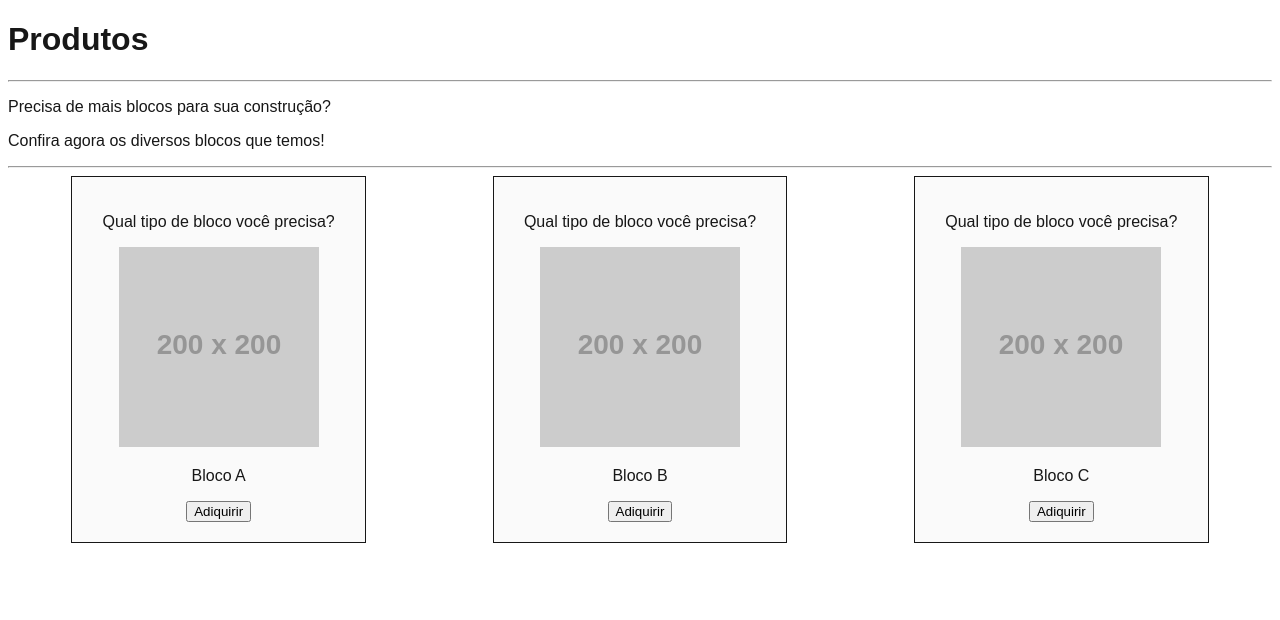
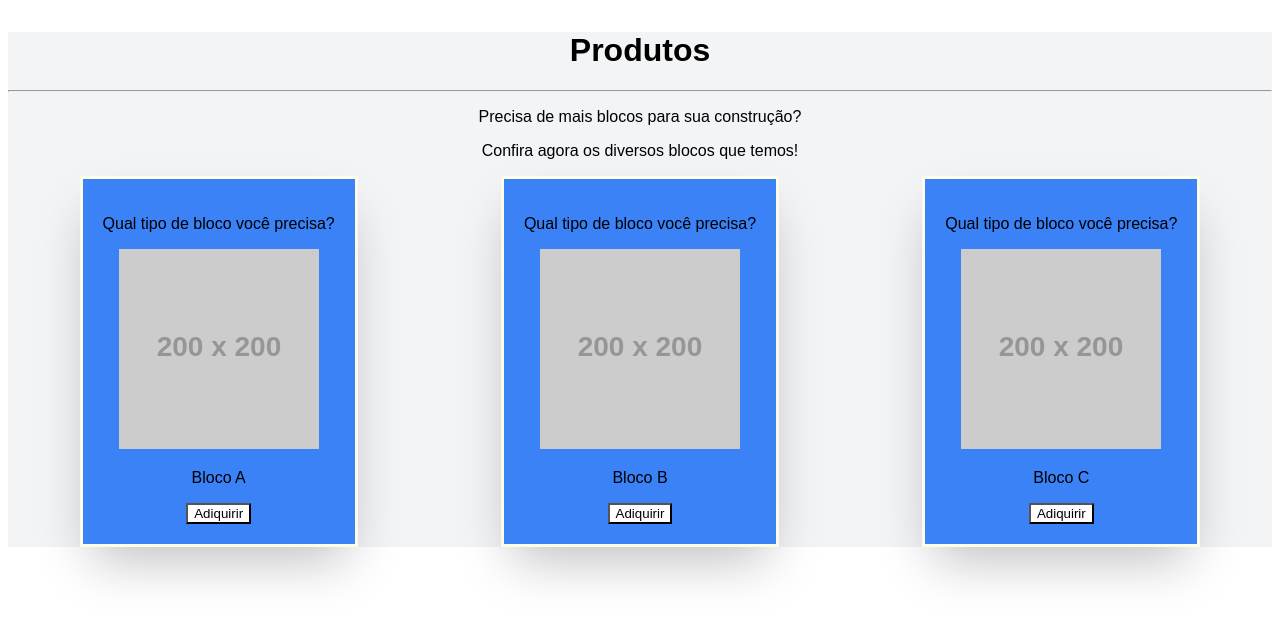
Before and after one commit to brunaalrez/strongblocks, a Next.js app: page /produtos in a window 1280 px wide. Shown: the top 620 px of the page. Built offline with nearby package versions, Linux system fonts and the light colour scheme.

Commit message:
tentativa_de_desing

```diff
--- a/app/adiquirir_produto/components/blocos_pag_adiquirir.js
+++ b/app/adiquirir_produto/components/blocos_pag_adiquirir.js
@@ -2,7 +2,10 @@ function BlocosAdiquirir() {
     return (
         <div>
             <h1>Bloco Tipo A</h1>
-            {/* <img src="https://placehold.co/400"/> */}
+            <div className="text-center border w-1/5 bg-zinc-50 p-5">
+            <img src="https://placehold.co/400"/>
+            </div>
+
             <hr/>
             <h2>Família de 20</h2>
             <p>Sua largura e formato corresponde a 19cm</p>
--- a/app/produtos/components/blocos.js
+++ b/app/produtos/components/blocos.js
@@ -1,10 +1,11 @@
+
 function Blocos(arrt) {
     return (
-        <div className="text-center border-solid border w-1/5 bg-zinc-50 p-5">
+        <div className="text-center border-solid text-black bg-blue-500 p-5 border-yellow-50 shadow-2xl ">
             <p>Qual tipo de bloco você precisa?</p>
             <img src="https://placehold.co/200"/>
             <p>{arrt.nomeproduto}</p>
-            <a href="adiquirir_produto"><button>Adiquirir</button></a>
+            <button href="adiquirir_produto" className="bg-white text-color-black">Adiquirir</button>
         </div>
      );
 }
--- a/app/produtos/components/primeira_produtos.js
+++ b/app/produtos/components/primeira_produtos.js
@@ -2,12 +2,12 @@ import Blocos from "./blocos";
 
 function PrimeiraPagProduto() {
     return (
-        <div>
-            <h1>Produtos</h1>
+        <div className="text-black bg-gray-100">
+            <h1 className="text-center mt-8">Produtos</h1>
             <hr/>
-            <p>Precisa de mais blocos para sua construção?</p>
-            <p>Confira agora os diversos blocos que temos!</p>
-            <hr/>
+            <p className="text-center">Precisa de mais blocos para sua construção?</p>
+            <p className="text-center">Confira agora os diversos blocos que temos!</p>
+
 
             <div className="flex justify-around">
                 <Blocos nomeproduto="Bloco A"/>
```
